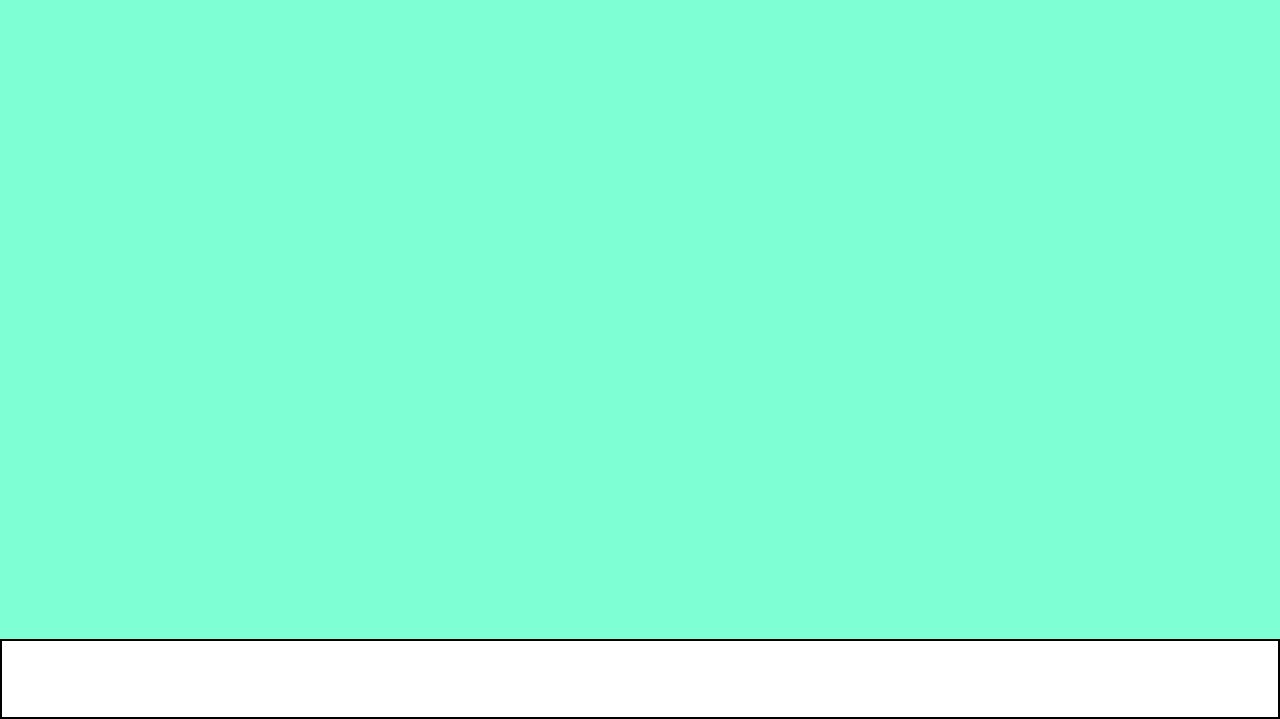
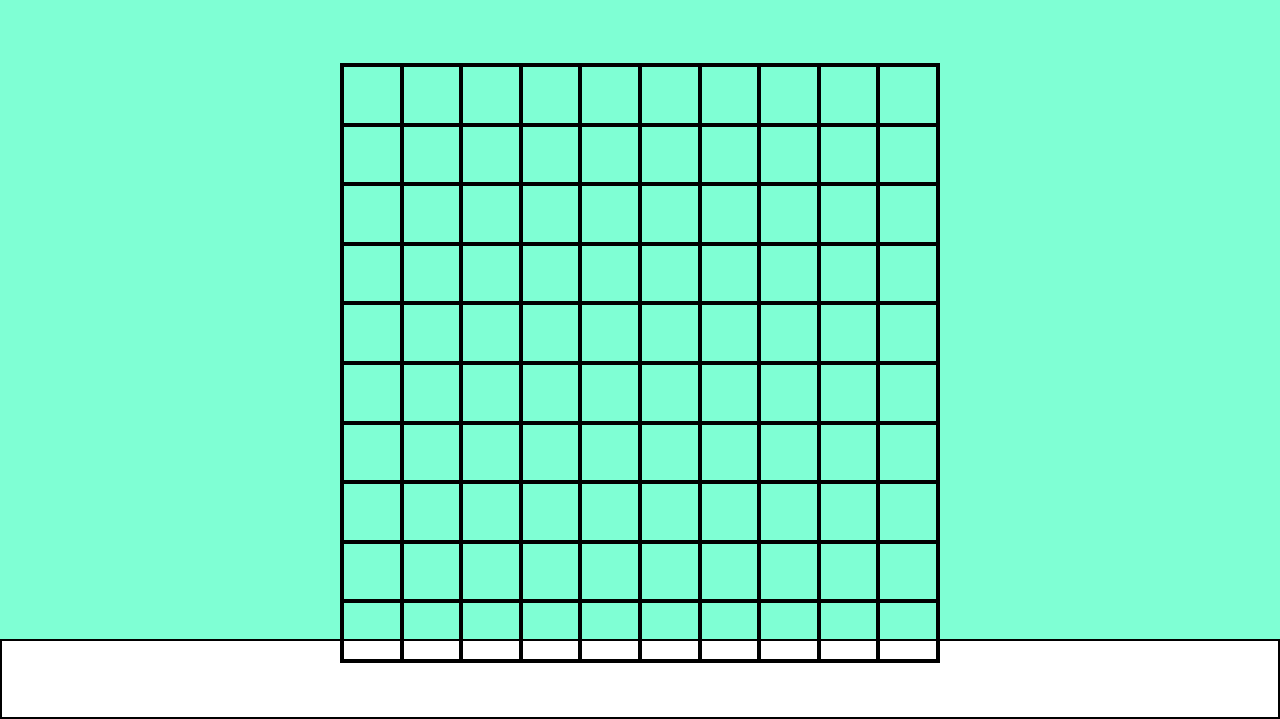
Before and after one commit to DanielMarella/js-campominato-grid, a plain HTML site: page index.html in a window 1280 px wide. Shown: the part 81-800 px from the top of the page. Drawn offline with Linux system fonts and the light colour scheme.

Commit message:
done in html and css

```diff
--- a/css/style.css
+++ b/css/style.css
@@ -35,8 +35,30 @@ ul button{
 main{
     height: 80vh;
     background-color: #7fffd4;
+    padding: 4rem 0;
 }
 
+.select{
+    background-color: aqua;
+}
+
+
+
+.grid{
+    margin: 0 auto;
+    border: 2px solid black;
+    height: 600px;
+    width: 600px;
+    display: flex;
+    flex-wrap: wrap;
+}
+
+.cell{
+    border: 2px solid black;
+    width: calc(100% / 10);
+    height: calc(100% / 10);
+
+}
 
 .foot{
     height: 10vh;
--- a/index.html
+++ b/index.html
@@ -24,7 +24,108 @@
     </header>
 
     <main>
-
+        <div class="grid">
+            <div class="cell"></div>
+            <div class="cell"></div>
+            <div class="cell"></div>
+            <div class="cell"></div>
+            <div class="cell"></div>
+            <div class="cell"></div>
+            <div class="cell"></div>
+            <div class="cell"></div>
+            <div class="cell"></div>
+            <div class="cell"></div>
+            <div class="cell"></div>
+            <div class="cell"></div>
+            <div class="cell"></div>
+            <div class="cell"></div>
+            <div class="cell"></div>
+            <div class="cell"></div>
+            <div class="cell"></div>
+            <div class="cell"></div>
+            <div class="cell"></div>
+            <div class="cell"></div>
+            <div class="cell"></div>
+            <div class="cell"></div>
+            <div class="cell"></div>
+            <div class="cell"></div>
+            <div class="cell"></div>
+            <div class="cell"></div>
+            <div class="cell"></div>
+            <div class="cell"></div>
+            <div class="cell"></div>
+            <div class="cell"></div>
+            <div class="cell"></div>
+            <div class="cell"></div>
+            <div class="cell"></div>
+            <div class="cell"></div>
+            <div class="cell"></div>
+            <div class="cell"></div>
+            <div class="cell"></div>
+            <div class="cell"></div>
+            <div class="cell"></div>
+            <div class="cell"></div>
+            <div class="cell"></div>
+            <div class="cell"></div>
+            <div class="cell"></div>
+            <div class="cell"></div>
+            <div class="cell"></div>
+            <div class="cell"></div>
+            <div class="cell"></div>
+            <div class="cell"></div>
+            <div class="cell"></div>
+            <div class="cell"></div>
+            <div class="cell"></div>
+            <div class="cell"></div>
+            <div class="cell"></div>
+            <div class="cell"></div>
+            <div class="cell"></div>
+            <div class="cell"></div>
+            <div class="cell"></div>
+            <div class="cell"></div>
+            <div class="cell"></div>
+            <div class="cell"></div>
+            <div class="cell"></div>
+            <div class="cell"></div>
+            <div class="cell"></div>
+            <div class="cell"></div>
+            <div class="cell"></div>
+            <div class="cell"></div>
+            <div class="cell"></div>
+            <div class="cell"></div>
+            <div class="cell"></div>
+            <div class="cell"></div>
+            <div class="cell"></div>
+            <div class="cell"></div>
+            <div class="cell"></div>
+            <div class="cell"></div>
+            <div class="cell"></div>
+            <div class="cell"></div>
+            <div class="cell"></div>
+            <div class="cell"></div>
+            <div class="cell"></div>
+            <div class="cell"></div>
+            <div class="cell"></div>
+            <div class="cell"></div>
+            <div class="cell"></div>
+            <div class="cell"></div>
+            <div class="cell"></div>
+            <div class="cell"></div>
+            <div class="cell"></div>
+            <div class="cell"></div>
+            <div class="cell"></div>
+            <div class="cell"></div>
+            <div class="cell"></div>
+            <div class="cell"></div>
+            <div class="cell"></div>
+            <div class="cell"></div>
+            <div class="cell"></div>
+            <div class="cell"></div>
+            <div class="cell"></div>
+            <div class="cell"></div>
+            <div class="cell"></div>
+            <div class="cell"></div>
+        </div>
     </main>
 
 
```
